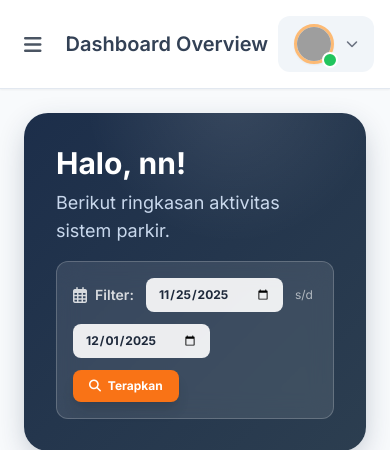
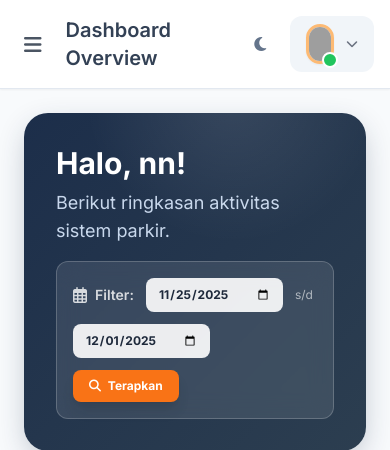
Before and after one commit to kaadutz/parkirkita, a PHP site: page /superadmin/dashboard.php in a window 390 px wide. Shown: the top 450 px of the page. Run offline with PHP 8.4, Linux system fonts and the light colour scheme; a user stored in the database is signed in; data comes from the database, SQL or seed files in the repository; some libraries are stand-ins or nearby versions; grey boxes are pictures that could not be loaded.

Commit message:
Update dashboard.php

```diff
--- a/superadmin/dashboard.php
+++ b/superadmin/dashboard.php
@@ -27,12 +27,29 @@ $currentPage = basename($_SERVER['PHP_SELF']);
     <meta name="viewport" content="width=device-width, initial-scale=1.0">
     <title>Dashboard Super Admin - Parkir Kita</title>
     <script src="https://cdn.tailwindcss.com"></script>
+    <script>
+        tailwind.config = {
+            darkMode: 'class',
+            theme: {
+                extend: {
+                    colors: {
+                        brand: { orange: '#F57C00', pink: '#D81B60' }
+                    }
+                }
+            }
+        }
+    </script>
     <link rel="stylesheet" href="https://cdnjs.cloudflare.com/ajax/libs/font-awesome/6.1.1/css/all.min.css" />
     <link href="https://fonts.googleapis.com/css2?family=Inter:wght@300;400;500;600;700;800&display=swap" rel="stylesheet">
     <script src="https://cdn.jsdelivr.net/npm/chart.js"></script>
     <style>
         :root { --brand-orange: #F57C00; --brand-pink: #D81B60; --brand-dark: #1C2E4A; --brand-light-bg: #FFF8F2; }
-        body { font-family: 'Inter', sans-serif; background-color: #f8fafc; overflow-x: hidden; }
+        body { font-family: 'Inter', sans-serif; overflow-x: hidden; }
+
+        /* DARK MODE OVERRIDES */
+        .dark .sidebar-link:hover { background-color: #1e293b; border-left-color: var(--brand-orange); }
+        .dark .sidebar-active { background-color: #1e293b; color: var(--brand-orange); }
+        .dark body { background-color: #0f172a; }
 
         /* SIDEBAR & NAVBAR (TIDAK DIUBAH) */
         .sidebar-link { transition: all 0.3s cubic-bezier(0.4, 0, 0.2, 1); border-left: 4px solid transparent; }
@@ -82,19 +99,19 @@ $currentPage = basename($_SERVER['PHP_SELF']);
         .filter-input:focus { outline: none; border-color: var(--brand-orange); background-color: white; box-shadow: 0 0 0 3px rgba(245, 124, 0, 0.1); }
     </style>
 </head>
-<body class="bg-slate-50">
+<body class="bg-slate-50 dark:bg-slate-900 transition-colors duration-300">
 
-<div class="flex h-screen bg-slate-50 overflow-hidden">
+<div class="flex h-screen bg-slate-50 dark:bg-slate-900 overflow-hidden transition-colors duration-300">
 
-    <aside id="sidebar" class="w-64 bg-white shadow-2xl hidden sm:block flex-shrink-0 z-10">
+    <aside id="sidebar" class="w-64 bg-white dark:bg-slate-800 shadow-2xl hidden sm:block flex-shrink-0 z-10 border-r border-slate-100 dark:border-slate-700 transition-colors duration-300">
         <div class="flex flex-col h-full">
-            <div class="h-20 flex items-center justify-center flex-shrink-0 border-b border-slate-100">
+            <div class="h-20 flex items-center justify-center flex-shrink-0 border-b border-slate-100 dark:border-slate-700">
                  <a href="dashboard.php" class="text-2xl font-bold tracking-wider flex items-center transition-all duration-300 hover:scale-105">
                      <i class="fas fa-parking text-[var(--brand-orange)] text-3xl"></i>
-                     <span class="sidebar-logo-text ml-3 text-gray-700 transition-all duration-300">Parkir<span class="text-[var(--brand-pink)]">Kita</span></span>
+                     <span class="sidebar-logo-text ml-3 text-gray-700 dark:text-white transition-all duration-300">Parkir<span class="text-[var(--brand-pink)]">Kita</span></span>
                  </a>
             </div>
-            <nav class="mt-4 text-gray-600 font-medium flex-grow">
+            <nav class="mt-4 text-gray-600 dark:text-slate-400 font-medium flex-grow">
                 <a href="dashboard.php" class="sidebar-link flex items-center py-3 px-6 <?= ($currentPage == 'dashboard.php') ? 'sidebar-active' : '' ?>">
                     <i class="fas fa-tachometer-alt fa-fw text-xl w-8 text-center"></i>
                     <span class="sidebar-text ml-4 transition-all duration-300">Dashboard</span>
@@ -108,15 +125,15 @@ $currentPage = basename($_SERVER['PHP_SELF']);
                     <span class="sidebar-text ml-4 transition-all duration-300">Laporan</span>
                 </a>
             </nav>
-            <div class="mt-auto p-4 border-t border-slate-100">
+            <div class="mt-auto p-4 border-t border-slate-100 dark:border-slate-700">
                 <div id="user-info-sidebar" class="flex items-center transition-all duration-300">
                     <img src="<?= $profile_picture_url ?>" alt="Profile" class="w-10 h-10 rounded-full object-cover profile-picture">
                     <div class="sidebar-text ml-3 transition-all duration-300">
-                        <p class="text-sm font-bold text-gray-800"><?= htmlspecialchars($_SESSION['user_name']); ?></p>
-                        <p class="text-xs text-gray-500 capitalize"><?= str_replace('_', ' ', $_SESSION['user_role']); ?></p>
+                        <p class="text-sm font-bold text-gray-800 dark:text-white"><?= htmlspecialchars($_SESSION['user_name']); ?></p>
+                        <p class="text-xs text-gray-500 dark:text-slate-400 capitalize"><?= str_replace('_', ' ', $_SESSION['user_role']); ?></p>
                     </div>
                 </div>
-                <a href="../logout.php" class="sidebar-link flex items-center mt-3 py-2 px-2 text-red-500 hover:bg-red-50 hover:text-red-600 rounded-lg">
+                <a href="../logout.php" class="sidebar-link flex items-center mt-3 py-2 px-2 text-red-500 hover:bg-red-50 dark:hover:bg-red-900/20 hover:text-red-600 rounded-lg">
                     <i class="fas fa-sign-out-alt fa-fw text-xl w-8 text-center"></i>
                     <span class="sidebar-text ml-4 transition-all duration-300">Logout</span>
                 </a>
@@ -126,36 +143,42 @@ $currentPage = basename($_SERVER['PHP_SELF']);
 
     <div id="main-content" class="flex-1 flex flex-col overflow-hidden transition-all duration-400">
 
-        <header class="flex-shrink-0 flex justify-between items-center p-4 bg-white border-b border-slate-200 shadow-sm z-20">
+        <header class="flex-shrink-0 flex justify-between items-center p-4 bg-white dark:bg-slate-800 border-b border-slate-200 dark:border-slate-700 shadow-sm z-20 transition-colors duration-300">
              <div class="flex items-center">
-                 <button id="sidebar-toggle" class="text-gray-600 hover:text-[var(--brand-orange)] focus:outline-none mr-4 transition-all duration-300 p-2 rounded-lg hover:bg-orange-50"><i class="fas fa-bars fa-lg"></i></button>
-                 <h1 class="text-xl font-semibold text-slate-700">Dashboard Overview</h1>
+                 <button id="sidebar-toggle" class="text-gray-600 dark:text-slate-300 hover:text-[var(--brand-orange)] focus:outline-none mr-4 transition-all duration-300 p-2 rounded-lg hover:bg-orange-50 dark:hover:bg-slate-700"><i class="fas fa-bars fa-lg"></i></button>
+                 <h1 class="text-xl font-semibold text-slate-700 dark:text-white">Dashboard Overview</h1>
              </div>
+            <div class="flex items-center gap-4">
+                <button id="theme-toggle" class="p-2 rounded-lg text-slate-500 dark:text-slate-400 hover:bg-slate-100 dark:hover:bg-slate-700 transition">
+                    <i class="fas fa-moon dark:hidden"></i>
+                    <i class="fas fa-sun hidden dark:block"></i>
+                </button>
                 <div class="relative">
-                <button id="user-menu-button" class="flex items-center space-x-3 bg-slate-100 hover:bg-slate-200 px-4 py-2 rounded-xl transition-all duration-300 group">
+                    <button id="user-menu-button" class="flex items-center space-x-3 bg-slate-100 dark:bg-slate-700 hover:bg-slate-200 dark:hover:bg-slate-600 px-4 py-2 rounded-xl transition-all duration-300 group">
                         <div class="relative">
                             <img src="<?= $profile_picture_url ?>" alt="Profile" class="w-10 h-10 rounded-full object-cover shadow-sm profile-picture">
                             <div class="absolute -bottom-1 -right-1 w-4 h-4 bg-green-500 border-2 border-white rounded-full"></div>
                         </div>
                         <div class="text-left hidden sm:block">
-                        <p class="font-semibold text-gray-700 text-sm"><?= htmlspecialchars($_SESSION['user_name']); ?></p>
-                        <p class="text-xs text-gray-500 capitalize"><?= str_replace('_', ' ', $_SESSION['user_role']); ?></p>
+                            <p class="font-semibold text-gray-700 dark:text-slate-200 text-sm"><?= htmlspecialchars($_SESSION['user_name']); ?></p>
+                            <p class="text-xs text-gray-500 dark:text-slate-400 capitalize"><?= str_replace('_', ' ', $_SESSION['user_role']); ?></p>
                         </div>
-                    <i class="fas fa-chevron-down text-gray-500 text-xs transition-transform duration-300 group-hover:text-[var(--brand-orange)]"></i>
+                        <i class="fas fa-chevron-down text-gray-500 dark:text-slate-400 text-xs transition-transform duration-300 group-hover:text-[var(--brand-orange)]"></i>
                     </button>
-                <div id="user-menu" class="absolute right-0 mt-3 w-64 bg-white rounded-xl shadow-2xl py-2 z-20 hidden border border-slate-200 dropdown-menu scale-95 opacity-0">
-                    <div class="px-4 py-3 border-b border-slate-100">
+                    <div id="user-menu" class="absolute right-0 mt-3 w-64 bg-white dark:bg-slate-800 rounded-xl shadow-2xl py-2 z-20 hidden border border-slate-200 dark:border-slate-700 dropdown-menu scale-95 opacity-0">
+                        <div class="px-4 py-3 border-b border-slate-100 dark:border-slate-700">
                             <div class="flex items-center space-x-3">
                                 <img src="<?= $profile_picture_url ?>" alt="Profile" class="w-12 h-12 rounded-full object-cover profile-picture">
                                 <div class="flex-1 min-w-0">
-                                <p class="text-sm font-bold text-gray-800 truncate"><?= htmlspecialchars($_SESSION['user_name']); ?></p>
-                                <p class="text-xs text-gray-500 capitalize truncate"><?= str_replace('_', ' ', $_SESSION['user_role']); ?></p>
+                                    <p class="text-sm font-bold text-gray-800 dark:text-white truncate"><?= htmlspecialchars($_SESSION['user_name']); ?></p>
+                                    <p class="text-xs text-gray-500 dark:text-slate-400 capitalize truncate"><?= str_replace('_', ' ', $_SESSION['user_role']); ?></p>
                                 </div>
                             </div>
                         </div>
                         <div class="py-2">
-                        <a href="profile.php" class="block px-4 py-2 text-sm text-gray-700 hover:bg-orange-50 hover:text-[var(--brand-orange)] transition-colors"><i class="fas fa-user-circle mr-2"></i> Profil Saya</a>
-                        <a href="../logout.php" class="block px-4 py-2 text-sm text-red-600 hover:bg-red-50 hover:text-red-700 transition-colors"><i class="fas fa-sign-out-alt mr-2"></i> Keluar</a>
+                            <a href="profile.php" class="block px-4 py-2 text-sm text-gray-700 dark:text-slate-300 hover:bg-orange-50 dark:hover:bg-slate-700 hover:text-[var(--brand-orange)] transition-colors"><i class="fas fa-user-circle mr-2"></i> Profil Saya</a>
+                            <a href="../logout.php" class="block px-4 py-2 text-sm text-red-600 hover:bg-red-50 dark:hover:bg-red-900/20 hover:text-red-700 transition-colors"><i class="fas fa-sign-out-alt mr-2"></i> Keluar</a>
+                        </div>
                     </div>
                 </div>
             </div>
@@ -189,68 +212,68 @@ $currentPage = basename($_SERVER['PHP_SELF']);
                 <div class="grid grid-cols-1 md:grid-cols-2 lg:grid-cols-4 gap-6 mb-10">
 
                     <!-- Static Cards -->
-                    <div class="stats-card flex flex-col justify-between h-full">
+                    <div class="stats-card flex flex-col justify-between h-full dark:bg-slate-800 dark:border-slate-700">
                         <div class="flex justify-between items-start mb-4">
-                            <div class="icon-wrapper bg-blue-50 text-blue-600">
+                            <div class="icon-wrapper bg-blue-50 dark:bg-blue-900/30 text-blue-600 dark:text-blue-400">
                                 <i class="fas fa-users-cog"></i>
                             </div>
                             <span class="text-xs font-bold text-slate-400 uppercase tracking-wider">Staff</span>
                         </div>
                         <div>
                             <?php $total_petugas = mysqli_fetch_assoc(mysqli_query($conn, "SELECT COUNT(id) as total FROM users WHERE role = 'petugas'"))['total'] ?? 0; ?>
-                            <h3 class="text-3xl font-bold text-slate-800"><?= number_format($total_petugas) ?></h3>
-                            <p class="text-sm text-slate-500 mt-1">Petugas Aktif</p>
+                            <h3 class="text-3xl font-bold text-slate-800 dark:text-white"><?= number_format($total_petugas) ?></h3>
+                            <p class="text-sm text-slate-500 dark:text-slate-400 mt-1">Petugas Aktif</p>
                         </div>
                     </div>
 
-                    <div class="stats-card flex flex-col justify-between h-full">
+                    <div class="stats-card flex flex-col justify-between h-full dark:bg-slate-800 dark:border-slate-700">
                         <div class="flex justify-between items-start mb-4">
-                            <div class="icon-wrapper bg-pink-50 text-pink-600">
+                            <div class="icon-wrapper bg-pink-50 dark:bg-pink-900/30 text-pink-600 dark:text-pink-400">
                                 <i class="fas fa-id-card"></i>
                             </div>
                             <span class="text-xs font-bold text-slate-400 uppercase tracking-wider">Pelanggan</span>
                         </div>
                         <div>
                             <?php $total_members = mysqli_fetch_assoc(mysqli_query($conn, "SELECT COUNT(id) as total FROM members"))['total'] ?? 0; ?>
-                            <h3 class="text-3xl font-bold text-slate-800"><?= number_format($total_members) ?></h3>
-                            <p class="text-sm text-slate-500 mt-1">Member Terdaftar</p>
+                            <h3 class="text-3xl font-bold text-slate-800 dark:text-white"><?= number_format($total_members) ?></h3>
+                            <p class="text-sm text-slate-500 dark:text-slate-400 mt-1">Member Terdaftar</p>
                         </div>
                     </div>
 
                     <!-- Dynamic Cards (Updated via AJAX) -->
-                    <div class="stats-card flex flex-col justify-between h-full relative overflow-hidden border-l-4 border-green-500">
+                    <div class="stats-card flex flex-col justify-between h-full relative overflow-hidden border-l-4 border-green-500 dark:bg-slate-800 dark:border-slate-700 dark:border-l-green-500">
                         <div class="flex justify-between items-start mb-4">
-                            <div class="icon-wrapper bg-green-50 text-green-600">
+                            <div class="icon-wrapper bg-green-50 dark:bg-green-900/30 text-green-600 dark:text-green-400">
                                 <i class="fas fa-wallet"></i>
                             </div>
                             <span class="text-xs font-bold text-slate-400 uppercase tracking-wider">Pendapatan</span>
                         </div>
                         <div>
-                            <h3 class="text-2xl font-bold text-slate-800 tracking-tight" id="val-income">Rp 0</h3>
-                            <p class="text-sm text-slate-500 mt-1">Periode Terpilih</p>
+                            <h3 class="text-2xl font-bold text-slate-800 dark:text-white tracking-tight" id="val-income">Rp 0</h3>
+                            <p class="text-sm text-slate-500 dark:text-slate-400 mt-1">Periode Terpilih</p>
                         </div>
                     </div>
 
-                    <div class="stats-card flex flex-col justify-between h-full border-l-4 border-orange-500">
+                    <div class="stats-card flex flex-col justify-between h-full border-l-4 border-orange-500 dark:bg-slate-800 dark:border-slate-700 dark:border-l-orange-500">
                         <div class="flex justify-between items-start mb-4">
-                            <div class="icon-wrapper bg-orange-50 text-orange-600">
+                            <div class="icon-wrapper bg-orange-50 dark:bg-orange-900/30 text-orange-600 dark:text-orange-400">
                                 <i class="fas fa-car"></i>
                             </div>
                             <span class="text-xs font-bold text-slate-400 uppercase tracking-wider">Transaksi</span>
                         </div>
                         <div>
-                            <h3 class="text-3xl font-bold text-slate-800" id="val-trx">0</h3>
-                            <p class="text-sm text-slate-500 mt-1">Kendaraan Keluar</p>
+                            <h3 class="text-3xl font-bold text-slate-800 dark:text-white" id="val-trx">0</h3>
+                            <p class="text-sm text-slate-500 dark:text-slate-400 mt-1">Kendaraan Keluar</p>
                         </div>
                     </div>
                 </div>
 
                 <div class="grid grid-cols-1 lg:grid-cols-3 gap-8">
 
-                    <div class="lg:col-span-2 chart-container relative">
+                    <div class="lg:col-span-2 chart-container relative dark:bg-slate-800 dark:border-slate-700">
                         <div class="flex justify-between items-center mb-6">
-                            <h3 class="text-lg font-bold text-slate-800">Analisis Pendapatan</h3>
-                            <div id="chart-loading" class="hidden absolute inset-0 bg-white/80 z-10 flex items-center justify-center rounded-xl">
+                            <h3 class="text-lg font-bold text-slate-800 dark:text-white">Analisis Pendapatan</h3>
+                            <div id="chart-loading" class="hidden absolute inset-0 bg-white/80 dark:bg-slate-800/80 z-10 flex items-center justify-center rounded-xl">
                                 <i class="fas fa-spinner fa-spin text-orange-500 text-3xl"></i>
                             </div>
                         </div>
@@ -259,9 +282,9 @@ $currentPage = basename($_SERVER['PHP_SELF']);
                         </div>
                     </div>
 
-                    <div class="recent-container flex flex-col h-full">
+                    <div class="recent-container flex flex-col h-full dark:bg-slate-800 dark:border-slate-700">
                         <div class="flex justify-between items-center mb-6">
-                            <h3 class="text-lg font-bold text-slate-800">Aktivitas Terbaru</h3>
+                            <h3 class="text-lg font-bold text-slate-800 dark:text-white">Aktivitas Terbaru</h3>
                             <a href="laporan.php" class="text-xs font-bold text-orange-500 hover:text-orange-600">Lihat Semua</a>
                         </div>
 
@@ -273,13 +296,13 @@ $currentPage = basename($_SERVER['PHP_SELF']);
                             if(mysqli_num_rows($result_recent) > 0):
                                 while($row = mysqli_fetch_assoc($result_recent)):
                             ?>
-                                <div class="flex items-center p-3 bg-slate-50 rounded-xl hover:bg-white hover:shadow-sm transition border border-transparent hover:border-slate-100">
-                                    <div class="w-10 h-10 rounded-full flex items-center justify-center bg-white text-slate-500 shadow-sm mr-3 shrink-0">
+                                <div class="flex items-center p-3 bg-slate-50 dark:bg-slate-700/50 rounded-xl hover:bg-white dark:hover:bg-slate-700 hover:shadow-sm transition border border-transparent hover:border-slate-100 dark:hover:border-slate-600">
+                                    <div class="w-10 h-10 rounded-full flex items-center justify-center bg-white dark:bg-slate-600 text-slate-500 dark:text-slate-300 shadow-sm mr-3 shrink-0">
                                         <i class="fas fa-<?= ($row['vehicle_category'] ?? 'car') == 'motor' ? 'motorcycle' : 'car-side' ?>"></i>
                                     </div>
                                     <div class="flex-1 min-w-0">
-                                        <p class="text-sm font-bold text-slate-800 truncate"><?= htmlspecialchars($row['license_plate'] ?: 'Tanpa Plat') ?></p>
-                                        <p class="text-xs text-slate-500 truncate">Masuk: <?= date('H:i', strtotime($row['check_in_time'])) ?></p>
+                                        <p class="text-sm font-bold text-slate-800 dark:text-white truncate"><?= htmlspecialchars($row['license_plate'] ?: 'Tanpa Plat') ?></p>
+                                        <p class="text-xs text-slate-500 dark:text-slate-400 truncate">Masuk: <?= date('H:i', strtotime($row['check_in_time'])) ?></p>
                                     </div>
                                     <div class="text-right shrink-0">
                                         <?php if(strpos($row['parking_token'], 'LOST') === 0): ?>
@@ -405,6 +428,25 @@ document.addEventListener('DOMContentLoaded', function() {
     // Initialize
     document.getElementById('apply-filter').addEventListener('click', fetchData);
     fetchData(); // Load initial data
+
+    // --- DARK MODE LOGIC ---
+    const themeToggle = document.getElementById('theme-toggle');
+    function toggleTheme() {
+        if (document.documentElement.classList.contains('dark')) {
+            document.documentElement.classList.remove('dark');
+            localStorage.setItem('theme', 'light');
+        } else {
+            document.documentElement.classList.add('dark');
+            localStorage.setItem('theme', 'dark');
+        }
+    }
+    if(themeToggle) themeToggle.addEventListener('click', toggleTheme);
+
+    if (localStorage.getItem('theme') === 'dark' || (!('theme' in localStorage) && window.matchMedia('(prefers-color-scheme: dark)').matches)) {
+        document.documentElement.classList.add('dark');
+    } else {
+        document.documentElement.classList.remove('dark');
+    }
 });
 </script>
 </body>
```
Lines whose indentation alone changed are shown as unchanged.
